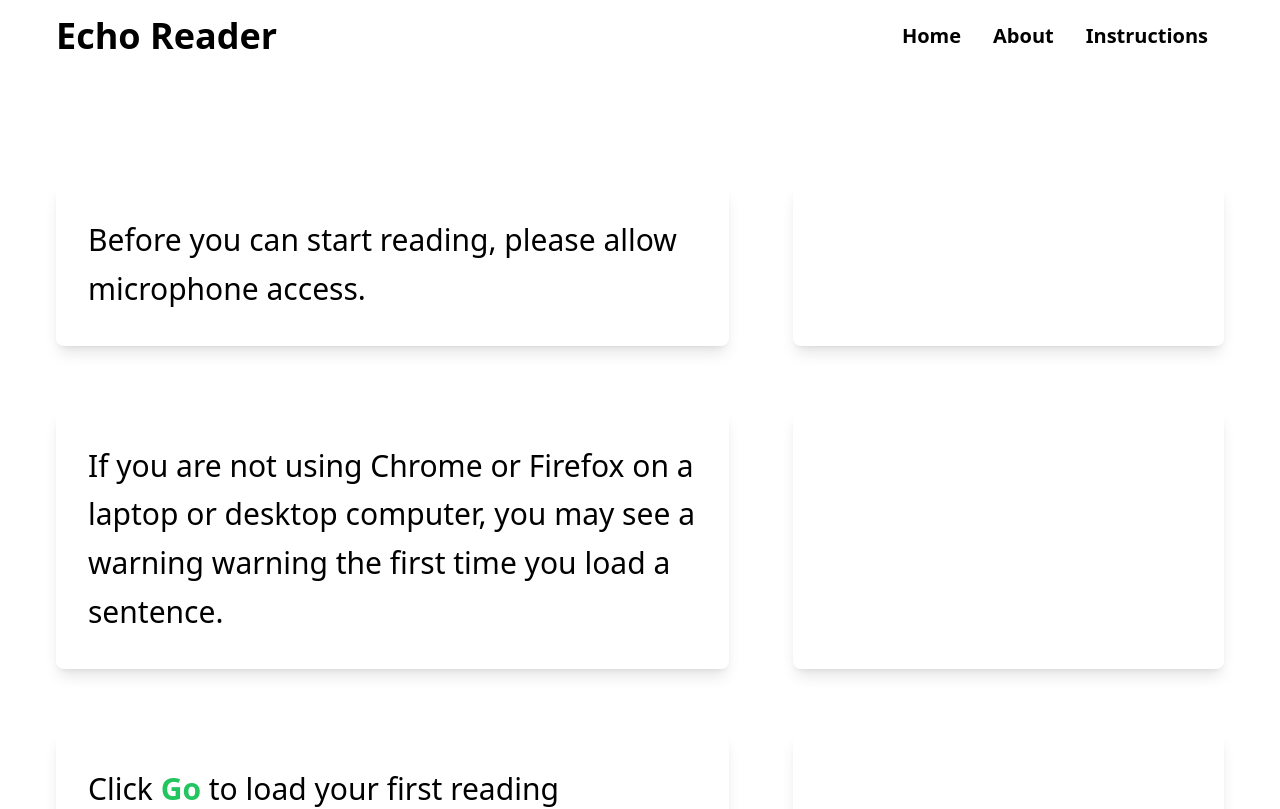
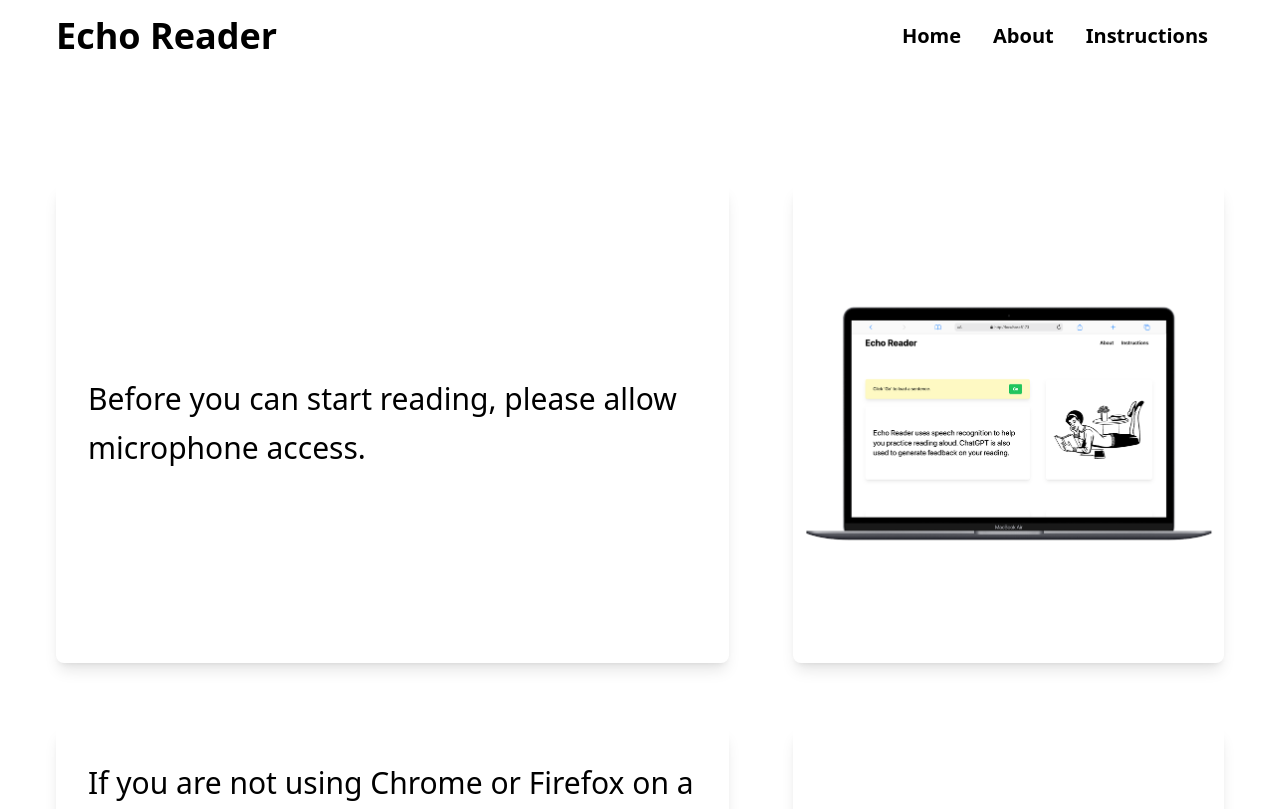
Before and after one commit to imaricodes/echo-reader-2023, a React (Vite) app: page /instructions in a window 1280 px wide. Shown: the top 809 px of the page. Built offline with nearby package versions, Linux system fonts and the light colour scheme.

Commit message:
Fix gcloud build error

```diff
--- a/src/components/Instructions/Instructions.jsx
+++ b/src/components/Instructions/Instructions.jsx
@@ -1,5 +1,5 @@
 import React from 'react'
-// import goScreenComputer from '../../assets/instructionsImg/go-screen-computer.png'
+import goScreenComputer from '../../assets/instructionsImg/go-screen-computer.png'
 // import goScreenComputerNoFrame from '../../assets/instructionsImg/go-screen-no-frame.png'
 
 const Instructions = () => {
@@ -10,7 +10,7 @@
                 <p className='instructions__p'>Before you can start reading, please allow microphone access.</p>
             </div>
             <div className='instructions-container__image-card'>
-                {/* <img src={goScreenComputer}/> */}
+                <img src={goScreenComputer}/>
             </div>
         </div>
 
```
